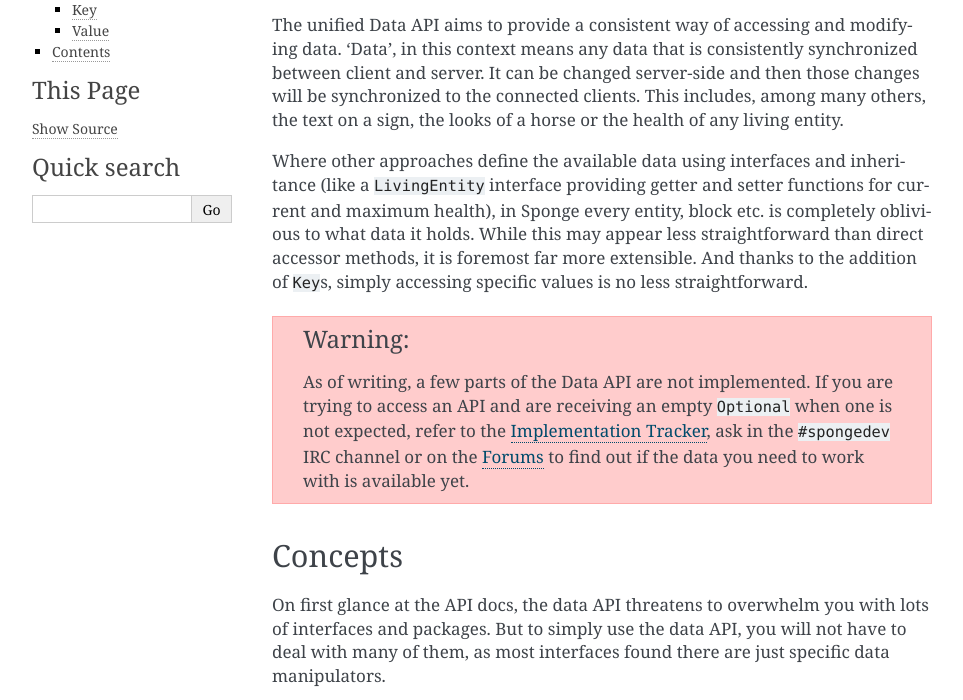
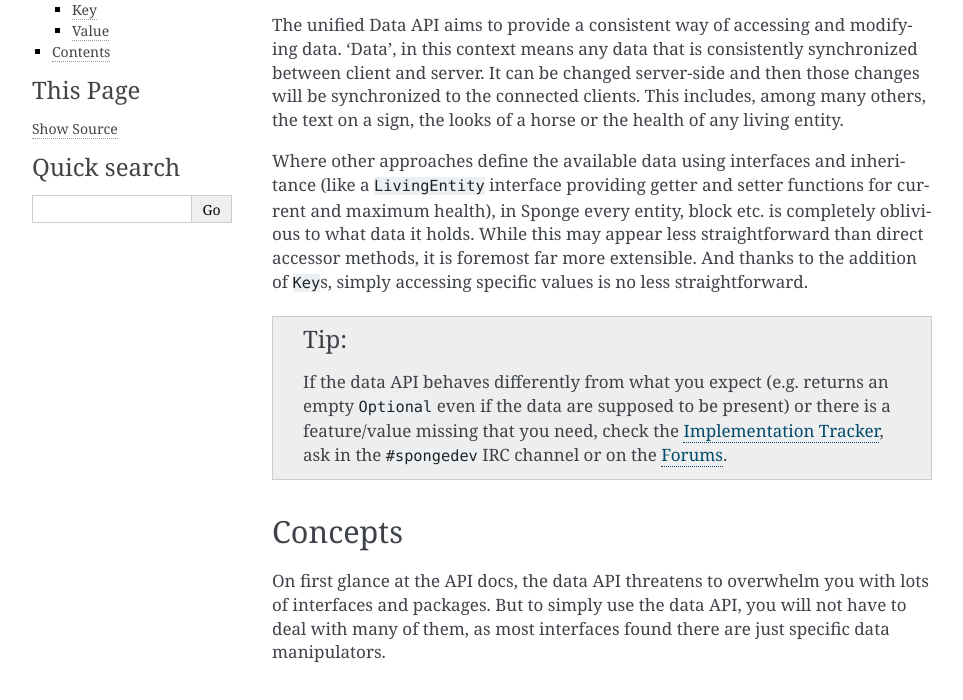
Before and after one commit to SpongePowered/SpongeDocs, a Sphinx documentation site: the page built from source/plugin/data/index.rst, in a window 1280 px wide and 900 px high, cut to the strip 200-900 px from the top of the window. Shown: the whole strip, without its empty margins (148-1111 px from the left). Built offline with Sphinx 7.4.7, drawn with Linux system fonts in a browser that asks for light colours; pages that are not in the unit, such as notebooks, are missing from menus; cross-references to code outside the pages are shown as plain code.

Commit message:
Convert warning to a tip. Fixes #515

```diff
--- a/source/plugin/data/index.rst
+++ b/source/plugin/data/index.rst
@@ -19,15 +19,15 @@ a sign, the looks of a horse or the health of any living entity.
 Where other approaches define the available data using interfaces and inheritance (like a ``LivingEntity``
 interface providing getter and setter functions for current and maximum health), in Sponge every entity, block
 etc. is completely oblivious to what data it holds. While this may appear less straightforward than direct
-accessor methods, it is foremost far more extensible. And thanks to the addition of :javadoc:`Key`\ s, simply accessing
+accessor methods, it is foremost far more extensible. And thanks to the addition of :javadoc:`Key`\s, simply accessing
 specific values is no less straightforward.
 
-.. warning::
+.. tip::
 
-    As of writing, a few parts of the Data API are not implemented. If you are trying to access an API and are receiving
-    an empty ``Optional`` when one is not expected, refer to the `Implementation Tracker
+    If the data API behaves differently from what you expect (e.g. returns an empty ``Optional`` even if the data are
+    supposed to be present) or there is a feature/value missing that you need, check the `Implementation Tracker
     <https://github.com/SpongePowered/SpongeCommon/issues/8>`_, ask in the ``#spongedev`` IRC channel or on the
-    `Forums <https://forums.spongepowered.org>`_ to find out if the data you need to work with is available yet.
+    `Forums <https://forums.spongepowered.org>`_.
 
 Concepts
 ========
```
